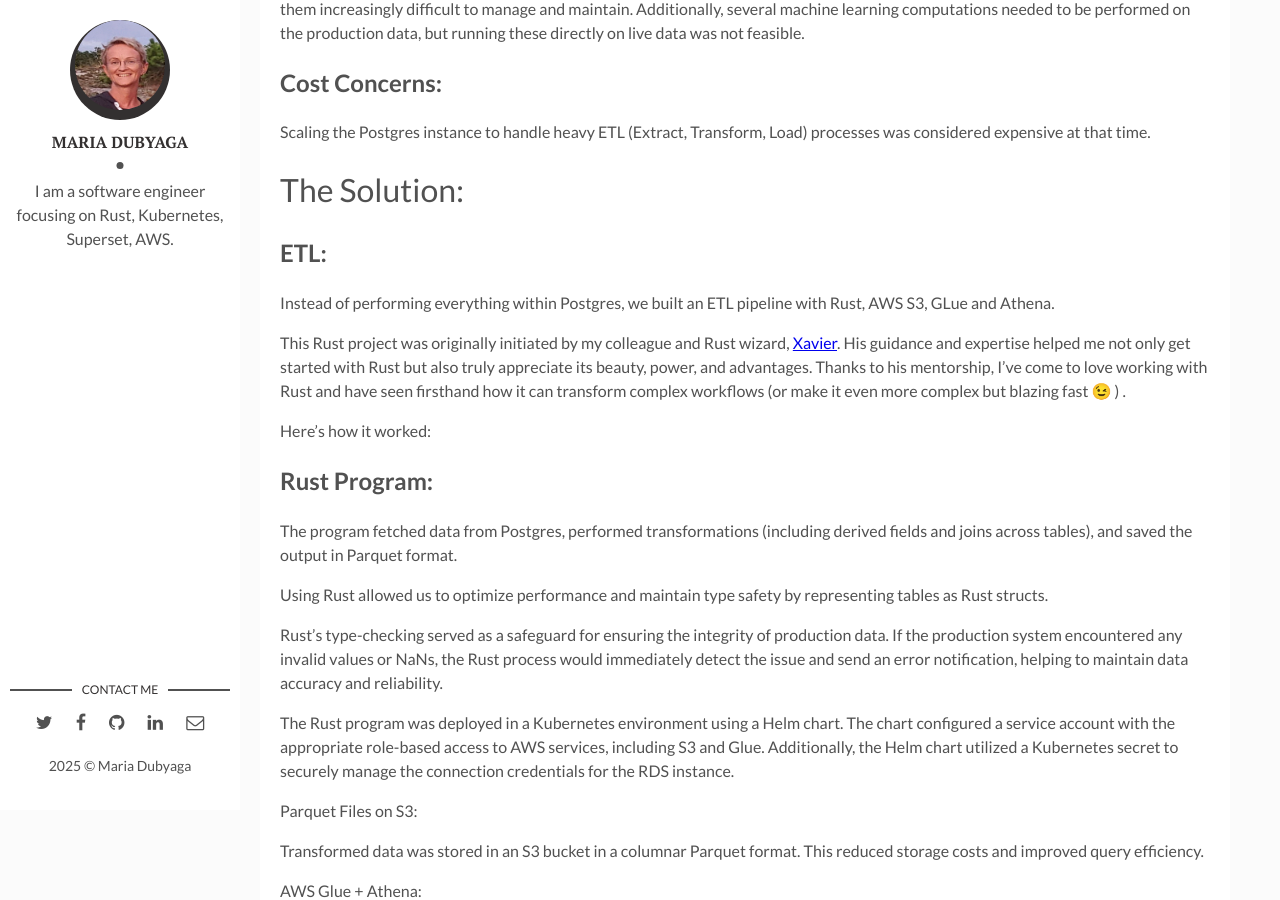
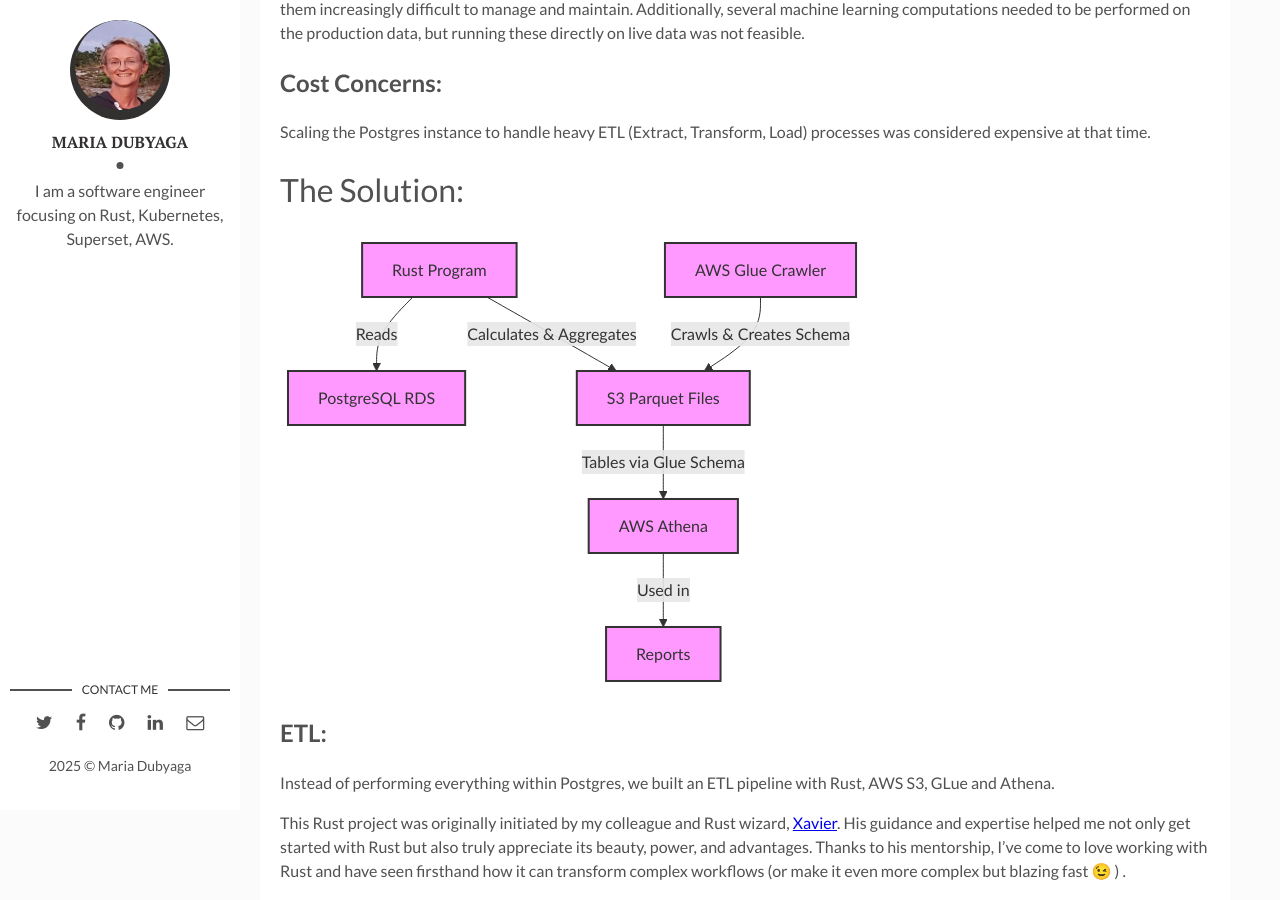
Before and after one commit to kraftaa/kraftaa.github.io, a Jekyll site: the page built from _posts/2024-12-20-from-postgres-to-athena-rust.md, in a window 1280 px wide and 900 px high, scrolled down 1563 px. Built offline with Jekyll 4.4.1, drawn with Linux system fonts in a browser that asks for light colours; emoji names are drawn with the system emoji font.

````diff
--- a/Gemfile
+++ b/Gemfile
@@ -5,6 +5,6 @@ group :jekyll_plugins do
     gem "jekyll-sitemap"
     gem "jekyll-paginate"
     gem "jemoji"
-# gem "jekyll-mermaid"
-    gem "jekyll-local-diagram"
+#     gem "jekyll-mermaid"
+#     gem "jekyll-local-diagram"
 end
--- a/_config.yml
+++ b/_config.yml
@@ -30,7 +30,7 @@ plugins:
   - jekyll-sitemap
   - jekyll-paginate
   - jemoji
-  - jekyll-local-diagram
+#  - jekyll-local-diagram
 #  - jekyll-mermaid
 
 #mermaid:
--- a/_posts/2024-12-20-from-postgres-to-athena-rust.md
+++ b/_posts/2024-12-20-from-postgres-to-athena-rust.md
@@ -57,10 +57,12 @@ Scaling the Postgres instance to handle heavy ETL (Extract, Transform, Load) pro
 
 # The Solution:
 
-## ETL:
-
-[//]: # ({% mermaid %})
-[//]: # (<div class="mermaid">)
+<script type="module">
+  import mermaid from 'https://cdn.jsdelivr.net/npm/mermaid@10/dist/mermaid.esm.min.mjs';
+  mermaid.initialize({ startOnLoad: true });
+</script>
+
+<div class="mermaid">
 flowchart TD;
 RustProgram[Rust Program] -->|Reads| PostgresRDS[PostgreSQL RDS];
 RustProgram -->|Calculates & Aggregates| S3ParquetFiles[S3 Parquet Files];
@@ -71,9 +73,50 @@ AWSAthena -->|Used in| Reports[Reports];
     %% Adding styles for clarity
     classDef process fill:#f9f,stroke:#333,stroke-width:2px;
     class RustProgram,PostgresRDS,S3ParquetFiles,AWS_GLUE,AWSAthena,Reports process;
-
-[//]: # (</div>)
-
+</div>
+
+## ETL:
+
+[//]: # (```mermaid)
+
+[//]: # (graph TD;)
+
+[//]: # (    A-->B;)
+
+[//]: # (    A-->C;)
+
+[//]: # (    B-->D;)
+
+[//]: # (    C-->D;)
+
+[//]: # (```  )
+
+
+[//]: # ({% mermaid %})
+
+[//]: # ([//]: # &#40;<div class="mermaid">&#41;)
+[//]: # (flowchart TD;)
+
+[//]: # (RustProgram[Rust Program] -->|Reads| PostgresRDS[PostgreSQL RDS];)
+
+[//]: # (RustProgram -->|Calculates & Aggregates| S3ParquetFiles[S3 Parquet Files];)
+
+[//]: # (AWS_GLUE[AWS Glue Crawler]-->|Crawls & Creates Schema| S3ParquetFiles[S3 Parquet Files];)
+
+[//]: # (S3ParquetFiles[S3 Parquet Files] -->|Tables via Glue Schema| AWSAthena[AWS Athena];)
+
+[//]: # (AWSAthena -->|Used in| Reports[Reports];)
+
+[//]: # ()
+[//]: # (    %% Adding styles for clarity)
+
+[//]: # (    classDef process fill:#f9f,stroke:#333,stroke-width:2px;)
+
+[//]: # (    class RustProgram,PostgresRDS,S3ParquetFiles,AWS_GLUE,AWSAthena,Reports process;)
+
+[//]: # ()
+[//]: # ([//]: # &#40;</div>&#41;)
+[//]: # ()
 [//]: # ({% endmermaid %})
 
 
````
